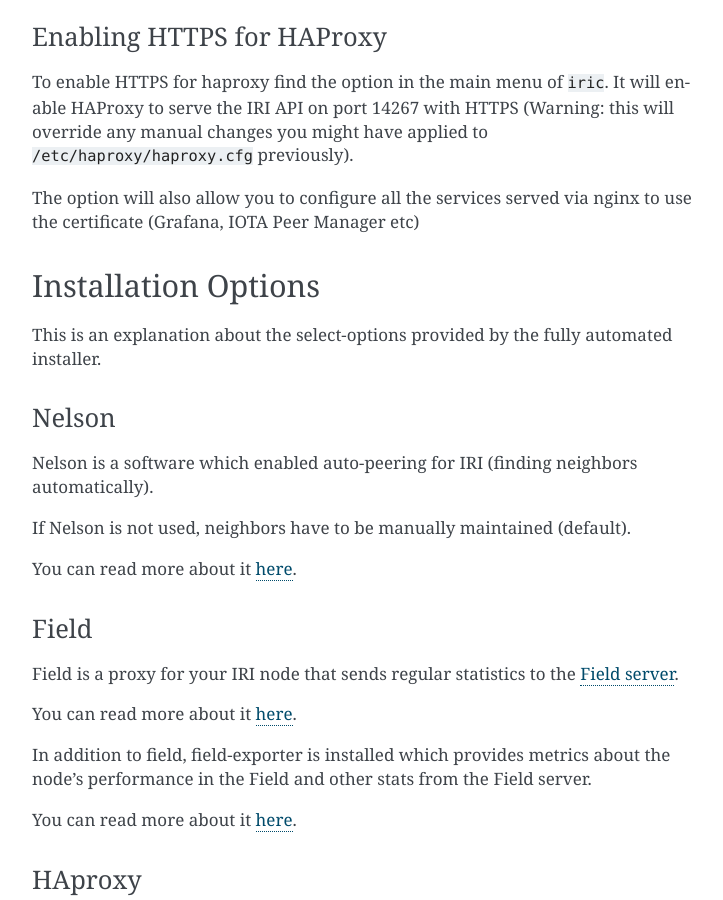
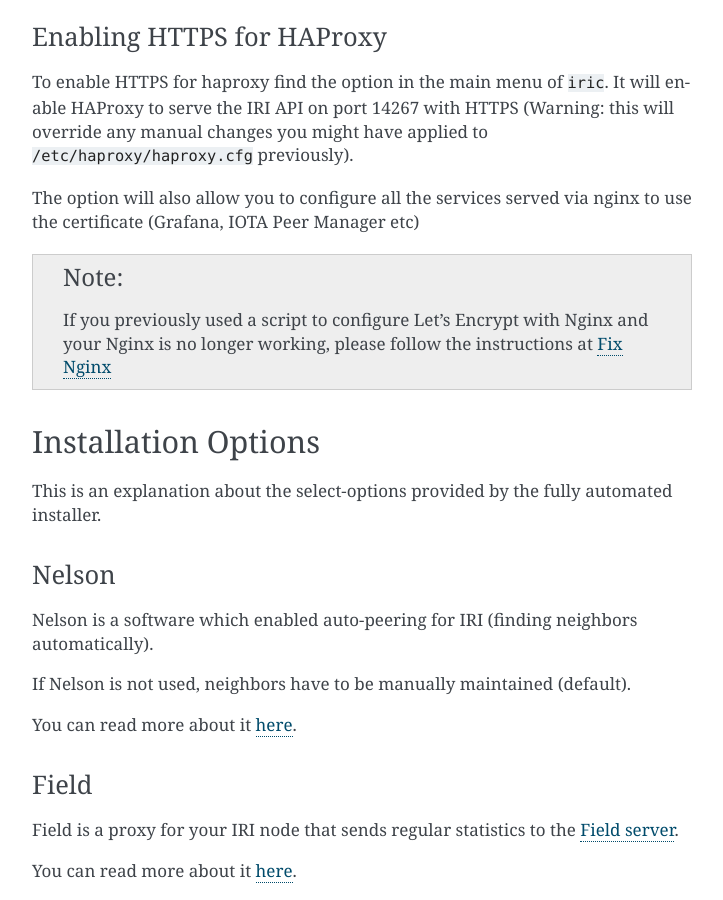
Before and after one commit to nuriel77/iri-playbook, a Sphinx documentation site: the page built from docs/appendix.rst, in a window 1280 px wide and 900 px high, scrolled down 12351 px. Shown: the whole window, without its empty margins (388-1111 px from the left). Built offline with Sphinx 7.4.7, drawn with Linux system fonts in a browser that asks for light colours.

Commit message:
Add back fixNginx part in doc

```diff
--- a/docs/appendix.rst
+++ b/docs/appendix.rst
@@ -566,6 +566,10 @@
 The option will also allow you to configure all the services served via nginx to use the certificate (Grafana, IOTA Peer Manager etc)
 
 
+.. note::
+
+  If you previously used a script to configure Let's Encrypt with Nginx and your Nginx is no longer working, please follow the instructions at :ref:`fixNginx`
+
 .. _options:
 
 Installation Options
```
